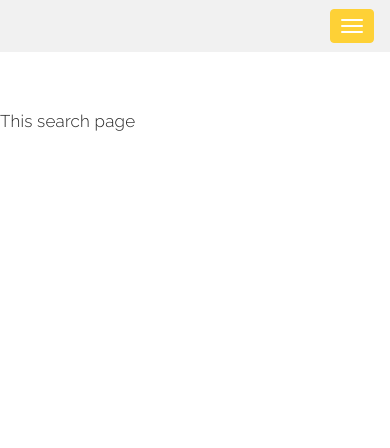
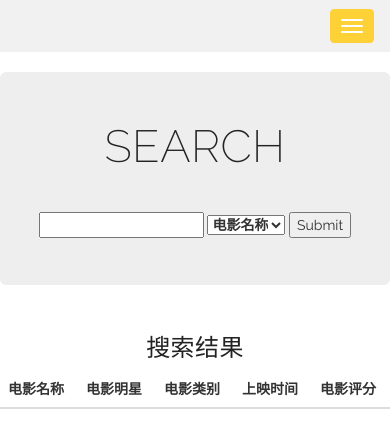
Before and after one commit to linhy1993/flask-shizhan, a Flask app: page /search/ in a window 390 px wide. Shown: the top 448 px of the page. Run offline with Flask 2, Linux system fonts and the light colour scheme; the visitor is signed in with stand-in values (Sample User, id 1); lists and menus that the app fills with data are empty; some libraries are stand-ins or nearby versions.

Commit message:
add search function

```diff
--- a/movies/templates/base.html
+++ b/movies/templates/base.html
@@ -50,10 +50,6 @@
                 <li>
                     <a class="page-scroll" href="{{ url_for('.user_regist') }}">Regist</a>
                 </li>
-                <li>
-                    <a class="page-scroll" href="{{ url_for('.contact') }}">About Me</a>
-                </li>
-
             </ul>
         </div>
         <!-- /.navbar-collapse -->
--- a/movies/templates/contact.html
+++ /dev/null
@@ -1,6 +0,0 @@
-{% extends 'base.html' %}
-{% block content %}
-    <section id="portfolio">
-    <p>This is contact page</p>
-    </section>
-{% endblock %}
--- a/movies/templates/index.html
+++ b/movies/templates/index.html
@@ -1,6 +1,6 @@
 {% extends 'base.html' %}
 {% block content %}
-    <section id="portfolio">
+<section id="movies">
     <div class="container">
         <div class="row">
             <div class="col-lg-12 text-center">
@@ -123,6 +123,7 @@
         {% endif %}
     </div><!-- container -->
 </section>
+
 <div class="modal fade" id="Modal-1" tabindex="-1" role="dialog" aria-labelledby="Modal-label-1">
     <div class="modal-dialog" role="document">
         <div class="modal-content">
--- a/movies/templates/search.html
+++ b/movies/templates/search.html
@@ -1,6 +1,70 @@
 {% extends 'base.html' %}
 {% block content %}
-    <section id="portfolio">
-    <p>This search page</p>
-    </section>
+<div class="container">
+    <div class="row">
+        <div class="col-md-6 col-md-offset-3 jumbotron">
+            <div class="col-lg-12 text-center">
+                <div class="section-title">
+                    <h2>Search</h2>
+                </div>
+            </div>
+            <div class="row">
+                <div class="text-center form-group">
+                    <form action="{{ url_for('.search') }}" method="GET">
+                        <input name="query" type="text" value="{{ query }}"/>
+                        <label>
+                            <select name="condition">
+                                <option value="movie_name" {% if condition=="movie_name" %} selected {% endif %}>
+                                    电影名称
+                                </option>
+                                <option value="category" {% if condition=="category" %} selected {% endif %}>
+                                    电影类别
+                                </option>
+                                <option value="stars" {% if condition=="stars" %} selected {% endif %}>
+                                    电影明星
+                                </option>
+                                <option value="score" {% if condition=="score" %} selected {% endif %}>
+                                    电影评分
+                                </option>
+                                <option value="release_year" {% if condition=="release_year" %} selected {% endif %}>
+                                    上映年份
+                                </option>
+                            </select>
+                        </label>
+                        <input type="submit" value="Submit">
+                    </form>
+                </div>
+            </div>
+        </div>
+    </div>
+</div>
+<div class="container">
+    <div class="row">
+        <h3 align="center" id="myheader">搜索结果</h3>
+        <table class="table table-striped">
+            <thead>
+            <tr>
+                <th>电影名称</th>
+                <th>电影明星</th>
+                <th>电影类别</th>
+                <th>上映时间</th>
+                <th>电影评分</th>
+            </tr>
+            </thead>
+            {% if movies_lst %}
+            <tbody>
+            {% for movie in movies_lst %}
+            <tr>
+                <td>{{ movie.name }}</td>
+                <td>{{ movie.stars }}</td>
+                <td>{{ movie.category }}</td>
+                <td>{{ movie.release_time }}</td>
+                <td>{{ movie.score }}</td>
+            </tr>
+            {% endfor %}
+            </tbody>
+            {% endif %}
+        </table>
+    </div>
+</div>
 {% endblock %}
--- a/movies/views.py
+++ b/movies/views.py
@@ -1,11 +1,11 @@
 # -*- coding: utf-8 -*-
 from flask import Blueprint, render_template, redirect, url_for, flash
+from flask import request
 from flask_login import login_user, logout_user, login_required
 
 from movies import db
 from movies.form import LoginForm, RegisterForm
 from movies.models import MaoyanMovie, Users
-from flask import request
 
 mod = Blueprint('movie', __name__)
 
@@ -34,14 +34,29 @@ def movie_pages(page=None):
     return render_template('index.html', movie_shown=movie_shown, pagination=pagination)
 
 
-@mod.route('/search/')
+@mod.route('/search/', methods=['GET'])
+@login_required
 def search():
+    if request.method == 'GET':
+        q = request.args.get('query')
+        condition = request.args.get('condition')
+
+        if not q or not condition:
+            return render_template('search.html')
+
+        movies_lst = []
+        if condition == 'movie_name':
+            movies_lst = MaoyanMovie.query.filter(MaoyanMovie.name.like(f'%{q}%')).order_by('score')
+        elif condition == 'release_year':
+            movies_lst = MaoyanMovie.query.filter(MaoyanMovie.release_time.contains(q)).order_by('release_time')
+        elif condition == 'stars':
+            movies_lst = MaoyanMovie.query.filter(MaoyanMovie.stars.contains(q)).order_by('score')
+        elif condition == 'score':
+            movies_lst = MaoyanMovie.query.filter(MaoyanMovie.score >= q).order_by('score')
+        elif condition == 'category':
+            movies_lst = MaoyanMovie.query.filter(MaoyanMovie.category.contains(q)).order_by('score')
+        return render_template('search.html', movies_lst=movies_lst, request=request, query=q)
     return render_template('search.html')
-
-
-@mod.route('/contact/')
-def contact():
-    return render_template('contact.html')
 
 
 @mod.route('/logout')
```
Lines whose indentation alone changed are shown as unchanged.
